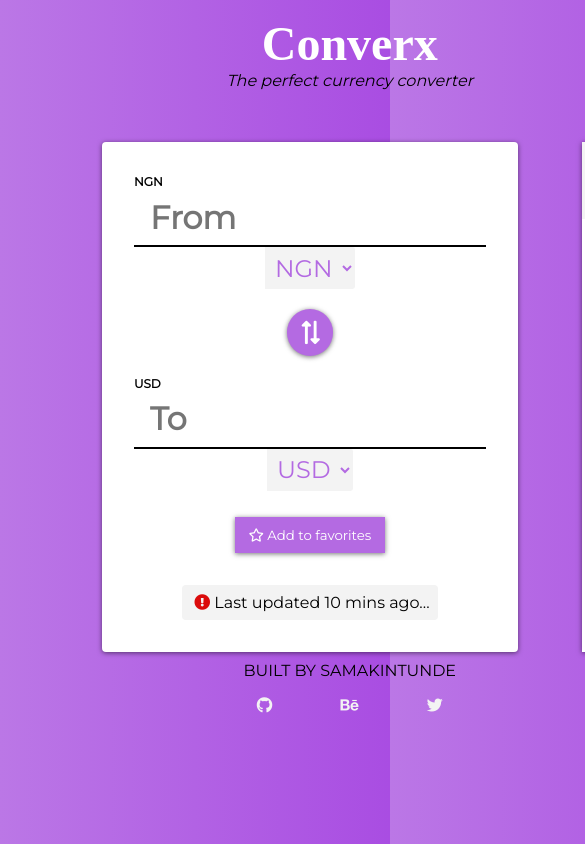
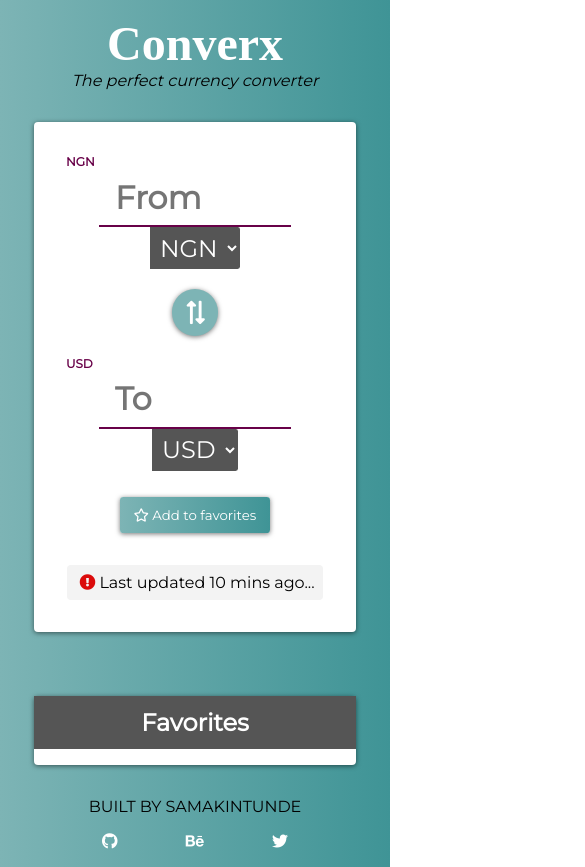
Before and after one commit to samakintunde/converx, a plain HTML site: page index.html in a window 390 px wide. Shown: the top 867 px of the page, 585 px wide, since content can reach past the window. Before the commit the page ends 844 px from the top, so only its background shows below. Drawn offline with Linux system fonts and the light colour scheme; no server answers; a web font is replaced by a local one.

Commit message:
Style overhaul, fetch function working.

```diff
--- a/css/style.css
+++ b/css/style.css
@@ -4,8 +4,9 @@
   --box-shadow: 0 1px 5px #00000088;
   --box-margin: 2em;
   --inner-padding: 1em;
-  --button: #f3f3f3;
-  --button-hover: #b46ae27c;
+  --button: #555555;
+  --button-hover: #000000;
+  --border-radius: 0.25em;
 }
 
 /* GENERAL */
@@ -20,7 +21,8 @@ body {
   text-align: center;
   display: grid;
   grid-template-rows: 15% 75% 10%;
-  background: linear-gradient(to right, #bb77e6, #a94de2);
+  background: linear-gradient(to right, #7db4b5, #3f9496);
+  background-size: cover;
 }
 
 button:hover {
@@ -30,7 +32,6 @@ button:hover {
 
 a {
   text-decoration: none;
-  color: #b46ae2;
 }
 
 /* HEADER */
@@ -46,7 +47,6 @@ header h1 {
 
 /* MAIN CONTENT */
 main {
-  width: 80%;
   margin: 0 auto;
   display: grid;
   grid-template-columns: 2fr 1fr;
@@ -54,7 +54,7 @@ main {
 
 main .main-content {
   background-color: #ffffff;
-  border-radius: 0.25em;
+  border-radius: var(--border-radius);
   margin: var(--box-margin);
   padding: 2em;
   box-shadow: var(--box-shadow);
@@ -72,6 +72,7 @@ main .exchange-area .change-to p {
   text-align: left;
   font-size: 0.75em;
   font-weight: 600;
+  color: #680148;
 }
 
 main .exchange-area .change-from input,
@@ -82,7 +83,7 @@ main .exchange-area .change-to input {
   width: 10em;
   font-size: 2em;
   padding: 0 0.5em;
-  border-bottom: 2px solid #000000;
+  border-bottom: 2px solid #680148;
   outline: none;
 }
 
@@ -93,7 +94,7 @@ main .exchange-area .change-to input:focus {
 
 /* SWITCH CURRENCY ICON */
 button {
-  background: #b46ae2;
+  background: #7db4b5;
   transition: 0.3s;
 }
 main .exchange-area .switch-currency {
@@ -112,19 +113,19 @@ main .exchange-area .fa-exchange-alt {
 /* COUNTRY SELECT BOXES */
 main .exchange-area select {
   font-family: inherit;
-  color: #b36ae2;
+  color: #ffffff;
   font-size: 1.5em;
   height: 1.75em;
   padding: 0 0.25em;
   outline: none;
   border-radius: 0 0.1em 0.1em 0;
-  background-color: var(--button);
+  background: var(--button);
   transition: 0.3s;
   /* -webkit-appearance: button; */
 }
 
 main .exchange-area select:hover {
-  background-color: var(--button-hover);
+  background: var(--button-hover);
   cursor: pointer;
 }
 
@@ -134,7 +135,14 @@ main .exchange-area .favorite-btn {
   color: #ffffff;
   margin-top: var(--box-margin);
   padding: 0.75em 1em;
+  border-radius: var(--border-radius);
   box-shadow: var(--box-shadow);
+  transition: 0.5s color;
+  background: linear-gradient(to right, #7db4b5, #3f9496);
+}
+
+main .exchange-area .favorite-btn:hover {
+  background: linear-gradient(to right, #3f9496, #3f9496);
 }
 
 main .main-content .last-update {
@@ -155,19 +163,22 @@ main aside {
   background-color: #ffffff;
   box-shadow: var(--box-shadow);
   margin: var(--box-margin);
+  border-radius: var(--border-radius);
 }
 
 main aside h2 {
-  background-color: #f3f3f3;
-  padding: var(--inner-padding);
+  color: #ffffff;
+  background-color: #555555;
+  padding: 0.5em;
 }
 
 main aside div {
-  padding: var(--inner-padding);
+  padding: 0.5em;
+  color: #ffffff;
 }
 
 main aside div .favorite-item {
-  background-color: var(--button);
+  background-color: #7db4b5;
   margin: 0.1em;
 }
 
@@ -190,11 +201,29 @@ footer div a {
 
 footer div a i {
   font-size: 1em;
-  color: var(--button);
+  color: #ffffff;
   transition: 0.2s;
 }
 
 footer div a i:hover {
-  color: #edd6fc;
+  color: var(--button-hover);
   transform: scale(1.1);
 }
+
+@media (max-width: 900px) {
+  body {
+    display: flex;
+    flex-direction: column;
+  }
+
+  main {
+    display: flex;
+    flex-direction: column;
+    width: 99%;
+  }
+
+  main .exchange-area .change-from input,
+  main .exchange-area .change-to input {
+    width: 5em;
+  }
+}
--- a/index.html
+++ b/index.html
@@ -27,7 +27,7 @@
         <div class="change-from">
           <p>NGN</p>
           <input type="number" name="from" id="convert-from" placeholder="From">
-          <select name="currency" id="select-from">
+          <select name="currency" id="select-from" item-height="10">
             <option value="NGN">NGN</option>
           </select>
         </div>
@@ -39,7 +39,7 @@
         <div class="change-to">
           <p>USD</p>
           <input type="number" name="to" id="convert-to" placeholder="To">
-          <select name="currency" id="select-to">
+          <select name="currency" id="select-to" item-height="10">
             <option value="USD">USD</option>
           </select>
         </div>
--- a/js/main.js
+++ b/js/main.js
@@ -1,3 +1,19 @@
+// INITIALIZE VARIABLES
+// idb config
+const BASE_URL = 'https://free.currencyconverterapi.com/api/v5'
+const DB_NAME = 'converx-store'
+const DB_VERSION = 1
+
+// input nodes
+const inputFrom = document.getElementById('convert-from')
+const inputTo = document.getElementById('convert-to')
+const selectFrom = document.getElementById('select-from')
+const selectTo = document.getElementById('select-to')
+
+// select nodes(dropdown)
+let selectFromVal = selectFrom.options[selectFrom.selectedIndex].text
+let selectToVal = selectTo.options[selectTo.selectedIndex].text
+
 // INITIALIZE SERVICE WORKER
 if ('serviceWorker' in navigator) {
   window.addEventListener('load', () => {
@@ -7,20 +23,6 @@ if ('serviceWorker' in navigator) {
       .catch(err => console.console.error('An error occured: ', err))
   })
 }
-
-// INITALIZE INDEXEDDB
-// idb.open()
-
-// INITIALIZE VARIABLES
-const BASE_URL = 'https://free.currencyconverterapi.com/api/v5'
-
-const inputFrom = document.getElementById('convert-from')
-const inputTo = document.getElementById('convert-to')
-const selectFrom = document.getElementById('select-from')
-const selectTo = document.getElementById('select-to')
-
-let selectFromVal = selectFrom.options[selectFrom.selectedIndex].text
-let selectToVal = selectTo.options[selectTo.selectedIndex].text
 
 // GET CURRENCY DATA
 const currency = []
@@ -43,23 +45,42 @@ function loadCurrency () {
         currencyOption.setAttribute('value', id)
         currencyOption.innerText = id
         selectFrom.appendChild(currencyOption)
+        selectTo.appendChild(currencyOption)
       })
     })
 }
 
 // Getting Exchange rate
-
 function getConversion () {
   fetch(
     `${BASE_URL}/convert?q=${selectFromVal}_${selectToVal},${selectToVal}_${selectFromVal}`
   )
     .then(res => res.json())
-    .then(json => console.log(json))
+    .then(json => {
+      let fromRate = json.results[`${selectFromVal}_${selectToVal}`].val
+      let toRate = json.results[`${selectToVal}_${selectFromVal}`].val
+
+      // Check which input is focused to update the other as we type
+      if (inputFrom.focus) {
+        inputTo.value = fromRate * inputFrom.value
+        // Reset the value of the input field to placeholder
+        if (!inputFrom.value) {
+          inputTo.value = null
+        }
+        return null
+      } else if (inputTo.focus) {
+        inputFrom.value = toRate * inputTo.value
+      }
+      if (!inputTo.value) {
+        inputFrom.value = null
+      }
+    })
 }
 
 window.addEventListener('load', loadCurrency)
 
 inputFrom.addEventListener('input', getConversion)
+inputTo.addEventListener('input', getConversion)
 
 // CRUD favorites
 const favorites = []
```
